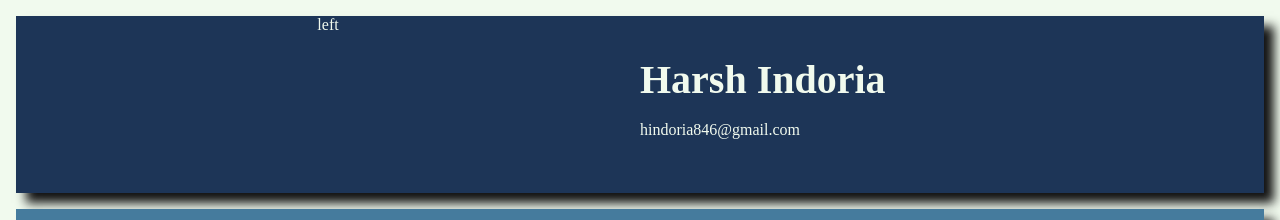
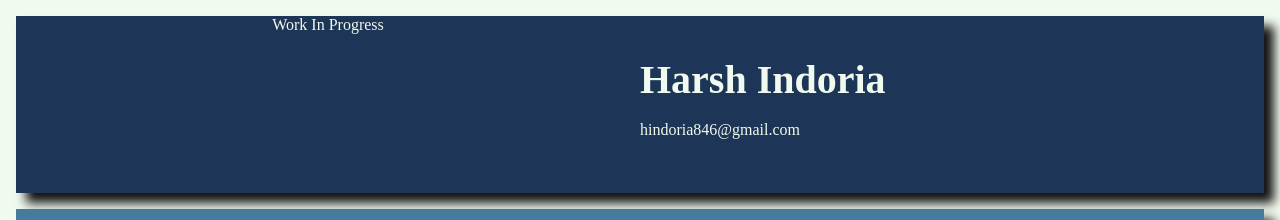
Before and after one commit to Indoriajs/Indoriajs.github.io, a plain HTML site: page index.html in a window 1280 px wide. Shown: the top 220 px of the page. Drawn offline with Linux system fonts and the light colour scheme.

Commit message:
Update index.html

```diff
--- a/index.html
+++ b/index.html
@@ -12,7 +12,7 @@
 
     <div class="profile-card">
       <div>
-        left
+        Work In Progress
       </div>
 
       <div class="contact">
```
